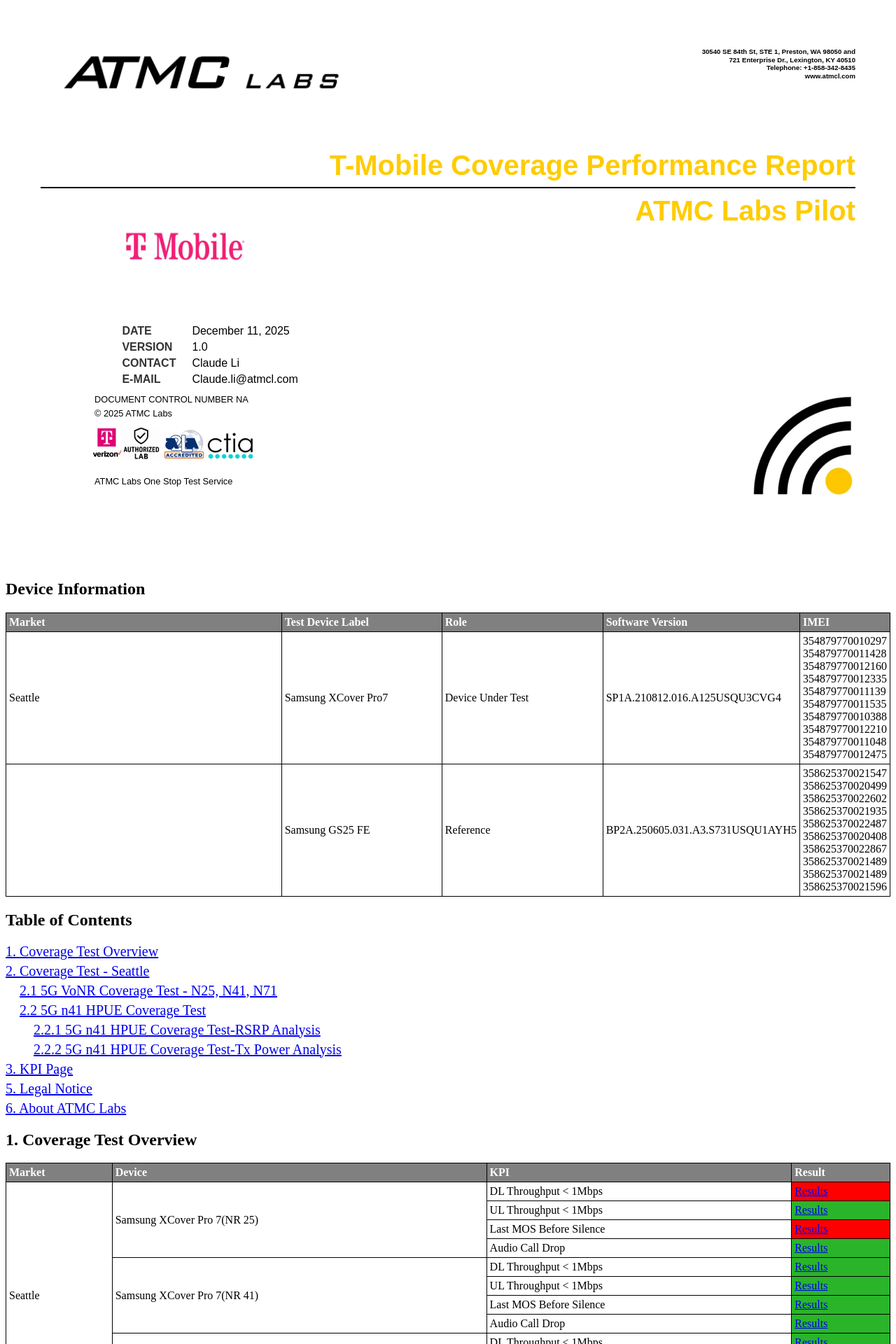
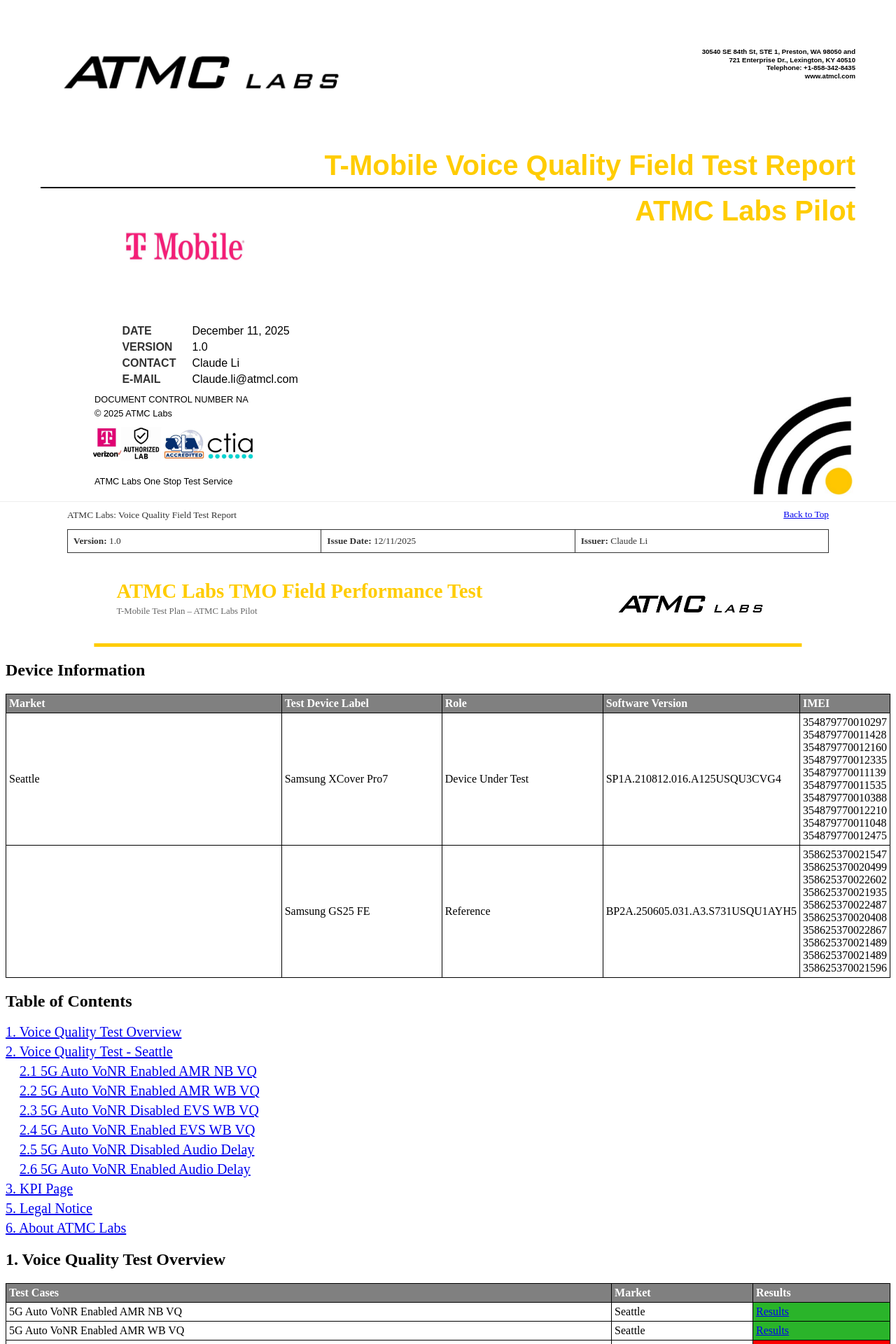
Before and after one commit to LiJieSu0/Fit4Launch_Report, a React (Create React App) app in the folder report-generator-app/: page / in a window 1280 px wide. Shown: the top 1920 px of the page at 70% size. Built offline with nearby package versions, Linux system fonts and the light colour scheme; what chartjs-plugin-datalabels would draw is missing.

Commit message:
before output

```diff
--- a/report-generator-app/src/App.js
+++ b/report-generator-app/src/App.js
@@ -36,27 +36,26 @@ const reportType = {
   3: "Call Performance",
   4: "Data Performance"
 }
-const reportTypeNo = 1;
+const reportTypeNo = 2;
 function App() {
   return (
     <ReportDataProvider>
       <div className="App">
         <CoverPage reportType={reportType[reportTypeNo]} />
-        {/* <ReportHeader /> */}
+        <ReportHeader />
         <DeviceInfoPage />
         <ContentsIndexPage />
+        {/* <CoverageSummaryPage />
+        <CoverageDetails />
+        <CoverageKpiPage /> */}
+
+        <VqSummaryPage />
+        <VqDetailsPage />
+        <VqKpiPage />
 
         {/* <CpSummaryPage />
         <CallPerformanceDetails />
         <CpKpiPage /> */}
-
-        {/* <VqSummaryPage />
-        <VqDetailsPage />
-        <VqKpiPage /> */}
-
-        <CoverageSummaryPage />
-        <CoverageDetails />
-        <CoverageKpiPage />
 
         {/* <DpSummaryPage />
         <DpDetailsPage />
@@ -64,7 +63,7 @@ function App() {
 
         <LegalPage number={reportType==4?4:5} />
         <AboutPage number={reportType==4?5:6} />
-        {/* <ReportFooter reportType={reportType[reportTypeNo]} /> */}
+        <ReportFooter reportType={reportType[reportTypeNo]} />
       </div>
     </ReportDataProvider>
   );
--- a/report-generator-app/src/CommonPage/CoverPage.js
+++ b/report-generator-app/src/CommonPage/CoverPage.js
@@ -17,7 +17,7 @@ const CoverPage = ({reportType}   ) => {
       </div>
 
       <div style={{ marginBottom: 80 }}></div>
-        <p className="report-title cover-title cover-title-right-align">T-Mobile {reportType} Report</p>
+        <p className="report-title cover-title cover-title-right-align">T-Mobile {reportType} Field Test Report</p>
         <hr className="title-underline" />
         <p className="report-title cover-title cover-title-right-align">ATMC Labs Pilot</p>
       <div className="tmobile-logo">
--- a/report-generator-app/src/StyleScript/Restricted_Report_Style.css
+++ b/report-generator-app/src/StyleScript/Restricted_Report_Style.css
@@ -184,7 +184,7 @@
   }
 
   .call-categories-chart-container {
-    margin-top: -120px;
+    margin-top: -100px;
     margin-bottom: 10px;
     /* Added to reduce space after the chart */
     border-radius: 8px;
```
